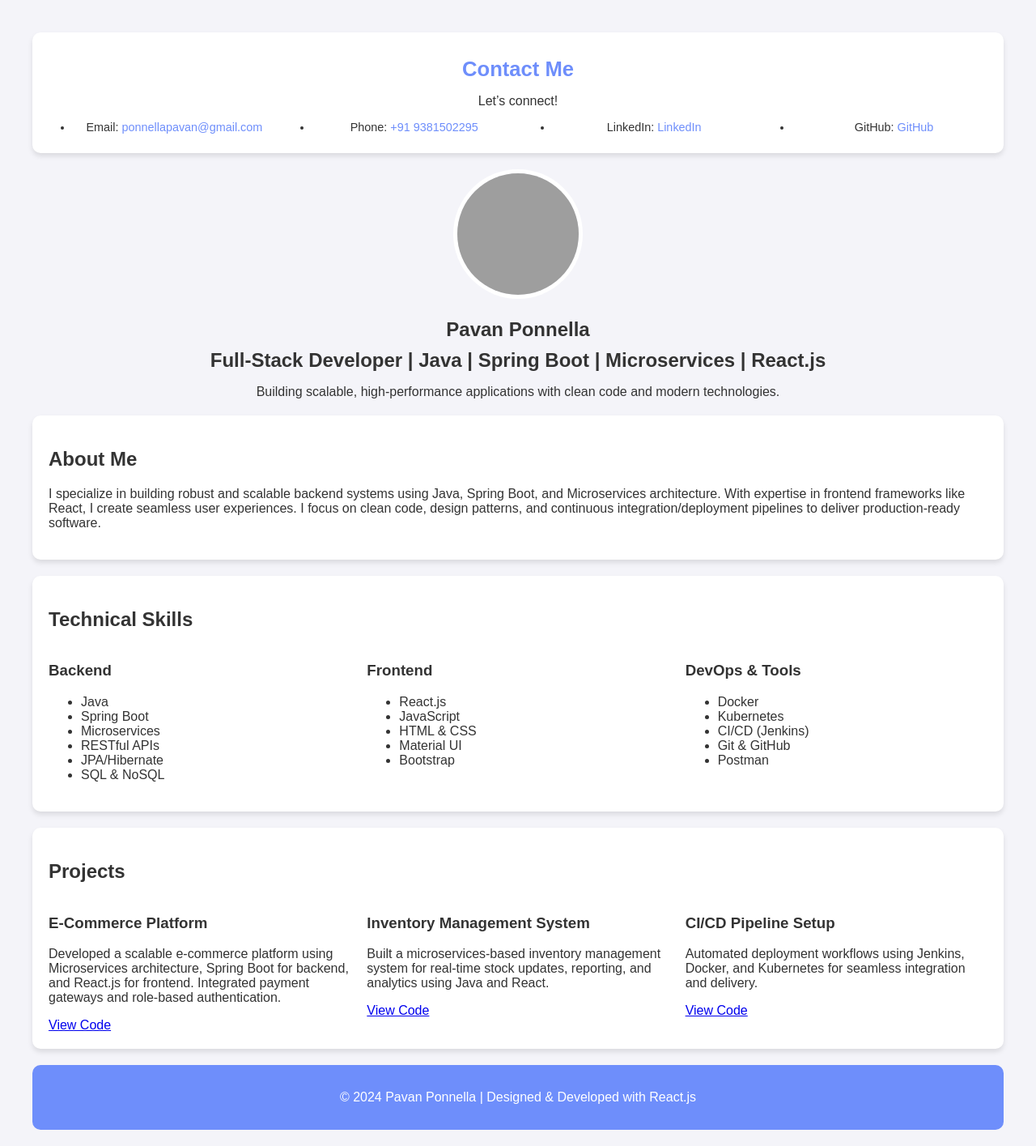
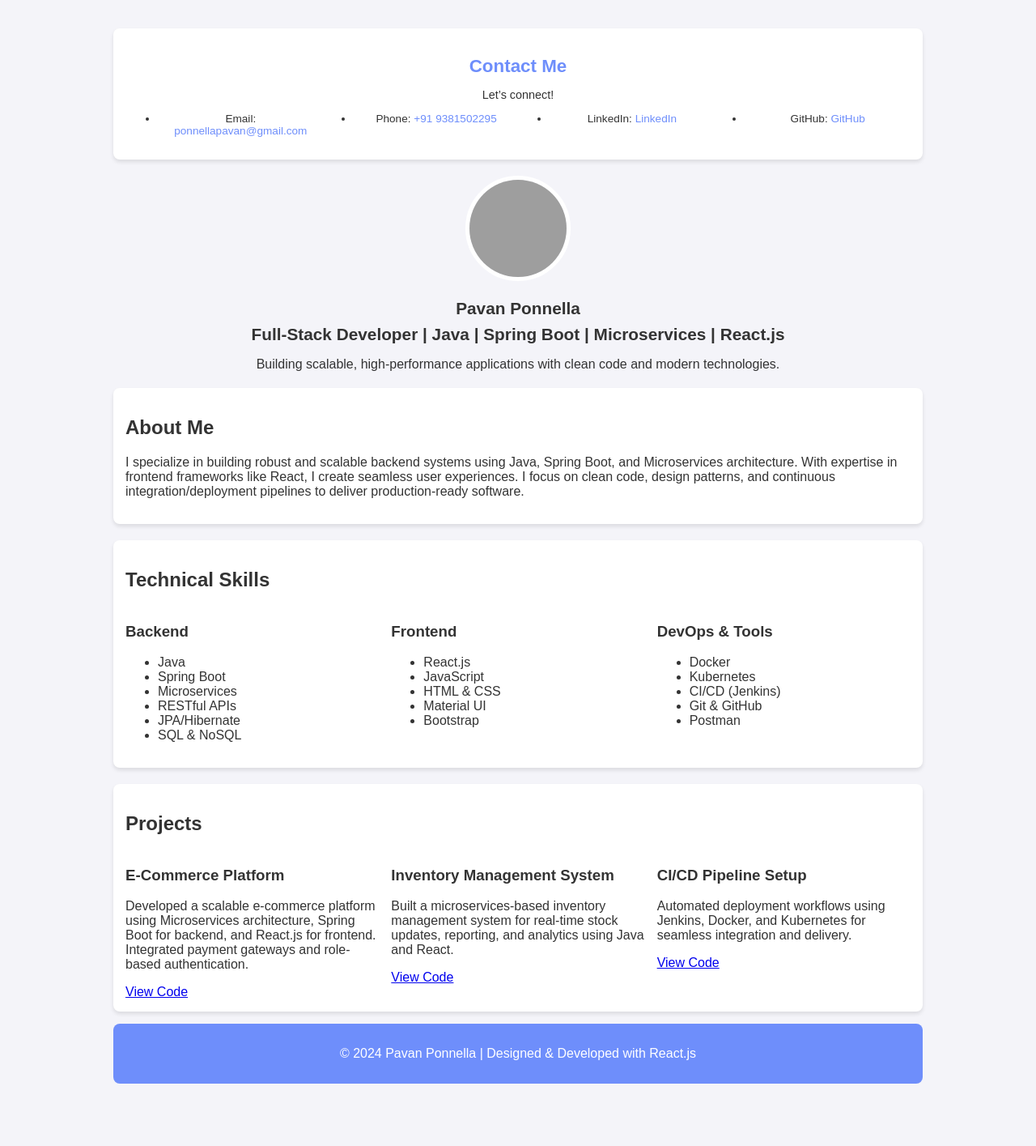
Before and after one commit to pavanponnella/pavanponnellaportfolio, a React (Create React App) app: page / in a window 1280 px wide. Shown: the whole page at 81% size. After the commit the page ends 1358 px from the top, so only its background shows below. Built offline with nearby package versions, Linux system fonts and the light colour scheme; grey boxes are pictures that could not be loaded.

Commit message:
profilechanges

```diff
--- a/src/Profile.css
+++ b/src/Profile.css
@@ -1,4 +1,3 @@
-/* Profile.css */
 body {
   font-family: 'Poppins', sans-serif;
   margin: 0;
@@ -9,43 +8,43 @@ body {
 }
 
 .portfolio-container {
-  max-width: 1200px;
+  max-width: 1000px;
   margin: 0 auto;
   padding: 20px;
 }
 
 .contact {
   background: #ffffff;
-  padding: 10px;
-  margin-top: 20px;
-  border-radius: 10px;
-  box-shadow: 0 4px 6px rgba(0, 0, 0, 0.1);
+  padding: 15px;
+  margin-top: 15px;
+  border-radius: 8px;
+  box-shadow: 0 3px 5px rgba(0, 0, 0, 0.1);
   text-align: center;
 }
 
 .contact h1 {
-  font-size: 1.6em;
+  font-size: 1.4em;
   color: #6e8efb;
   margin-bottom: 5px;
 }
 
 .contact p {
-  font-size: 1em;
-  margin-bottom: 10px;
+  font-size: 0.9em;
+  margin-bottom: 8px;
 }
 
 .contact-info {
   display: flex;
   justify-content: space-between;
-  gap: 15px;
-  font-size: 0.9em;
+  gap: 10px;
+  font-size: 0.85em;
   flex-wrap: wrap;
 }
 
 .contact-info li {
   margin: 0;
   text-align: center;
-  width: 22%; /* Adjust width to fit content in a single line */
+  width: 22%;
 }
 
 .contact-info li a {
@@ -63,42 +62,63 @@ body {
 }
 
 .hero-picture {
-  width: 150px;
-  height: 150px;
+  width: 120px;
+  height: 120px;
   border-radius: 50%;
   border: 5px solid white;
   margin-bottom: 10px;
 }
 
 .hero h1, .hero h2 {
-  margin: 10px 0;
+  margin: 8px 0;
+  font-size: 1.3em;
 }
 
 .about, .skills, .projects {
   margin-top: 20px;
-  padding: 20px;
+  padding: 15px;
   background: white;
-  border-radius: 10px;
-  box-shadow: 0 4px 6px rgba(0, 0, 0, 0.1);
+  border-radius: 8px;
+  box-shadow: 0 3px 5px rgba(0, 0, 0, 0.1);
 }
 
 .skills-container {
   display: grid;
-  grid-template-columns: repeat(auto-fit, minmax(250px, 1fr));
-  gap: 20px;
+  grid-template-columns: repeat(auto-fit, minmax(200px, 1fr));
+  gap: 15px;
 }
 
 .project-grid {
   display: grid;
-  grid-template-columns: repeat(auto-fit, minmax(250px, 1fr));
-  gap: 20px;
+  grid-template-columns: repeat(auto-fit, minmax(200px, 1fr));
+  gap: 15px;
 }
 
 .footer {
   text-align: center;
-  padding: 15px;
-  margin-top: 20px;
+  padding: 12px;
+  margin-top: 15px;
   background: #6e8efb;
   color: white;
-  border-radius: 10px;
+  border-radius: 8px;
 }
+
+@media (max-width: 768px) {
+  .contact-info {
+    flex-direction: column;
+    align-items: center;
+  }
+
+  .contact-info li {
+    width: auto;
+    margin-bottom: 8px;
+  }
+
+  .hero h1 {
+    font-size: 1.4em;
+  }
+
+  .hero h2 {
+    font-size: 1em;
+  }
+}
```
